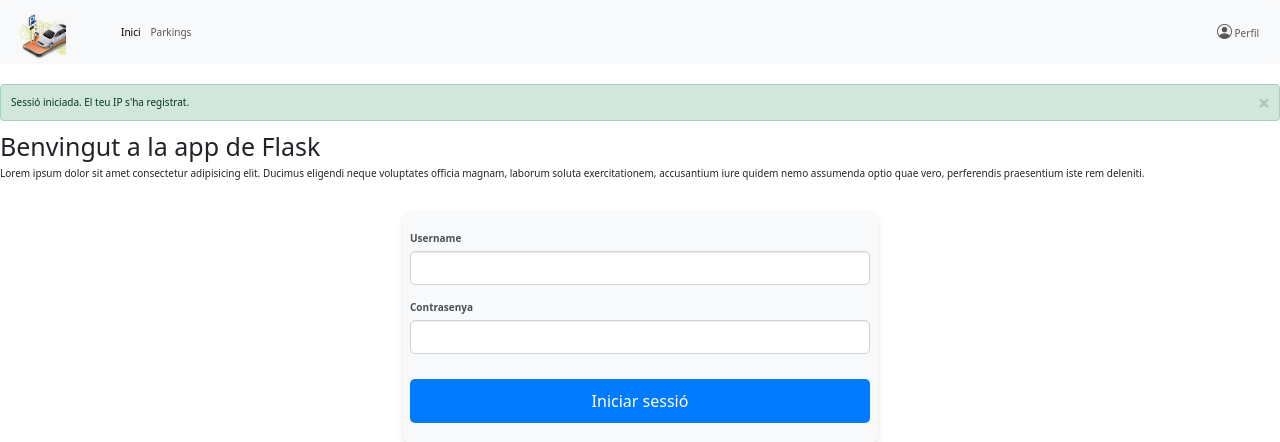
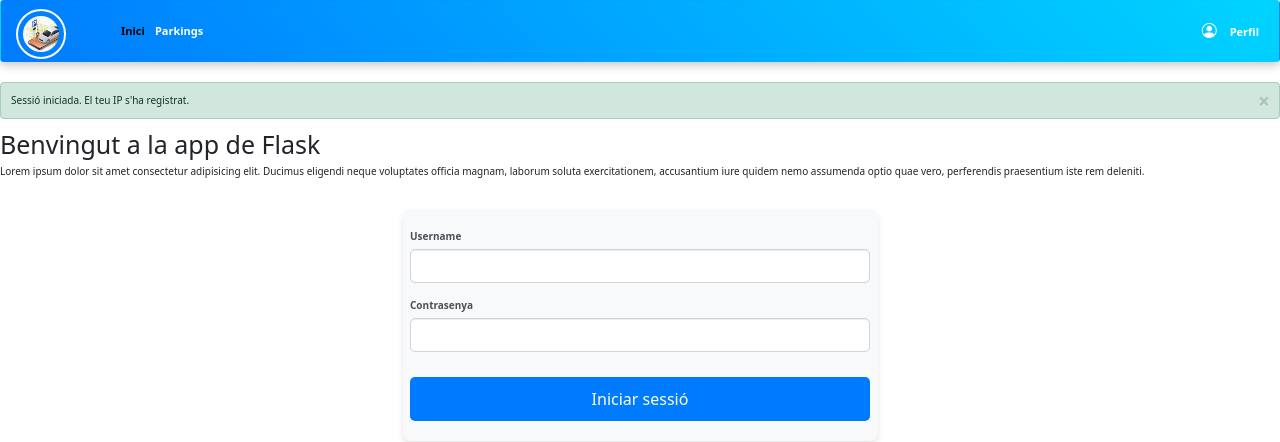
Before and after one commit to mediina04/flask_clase, a Flask app: page /index in a window 1280 px wide. Shown: the top 442 px of the page. Run offline with Flask 3, Linux system fonts and the light colour scheme; some libraries are stand-ins or nearby versions.

Commit message:
modified:   app/static/css/style.css 	modified:   app/templates/navbar.html

```diff
--- a/app/static/css/style.css
+++ b/app/static/css/style.css
@@ -3,7 +3,57 @@ img{
     height: 50px
 }
 
-/* Formulario */
+/* HEADER */
+/* Estilo de la barra de navegación */
+.navbar {
+    background: linear-gradient(45deg, #007bff, #00d4ff); /* Fondo degradado */
+    padding: 10px 20px;
+    box-shadow: 0 4px 8px rgba(0, 0, 0, 0.2); /* Sombra suave */
+  }
+
+  /* Estilo para los enlaces del menú */
+  .navbar-nav .nav-link {
+    font-size: 1.1rem;
+    font-weight: 600;
+    color: #fff; /* Color blanco por defecto */
+    padding: 8px 15px;
+    transition: all 0.3s ease;
+  }
+
+  /* Cambiar color de los enlaces cuando el ratón pasa por encima */
+  .navbar-nav .nav-link:hover {
+    color: #ff9800; /* Naranja brillante al pasar el ratón */
+    text-decoration: underline;
+  }
+
+  /* Icono de perfil con un toque de color */
+  .navbar-nav .nav-item i {
+    font-size: 1.7rem;
+    color: #fff; /* Color blanco */
+    margin-right: 10px; /* Separación entre el icono y el texto */
+    transition: color 0.3s ease;
+  }
+
+  /* Cambio de color del icono al pasar el ratón */
+  .navbar-nav .nav-item:hover i {
+    color: #ff9800; /* Cambia a naranja brillante al pasar el ratón */
+  }
+
+  /* Estilo del logo */
+  .navbar-brand img {
+    border-radius: 50%; /* Para darle una forma redonda al logo */
+    border: 2px solid #fff; /* Borde blanco alrededor del logo */
+    padding: 5px;
+  }
+
+  /* Estilo para el botón colapsable */
+  .navbar-toggler-icon {
+    background-color: #fff; /* Color blanco para el icono del menú colapsable */
+  }
+
+
+
+/* FORMULARIO */
 .formulario {
     background-color: #f8f9fa; /* Color de fons clar */
     border-radius: 8px; /* Arrodonir les cantonades */
--- a/app/templates/navbar.html
+++ b/app/templates/navbar.html
@@ -3,6 +3,8 @@
   <link href="https://cdn.jsdelivr.net/npm/bootstrap@5.3.0-alpha1/dist/css/bootstrap.min.css" rel="stylesheet">
   <!-- Cargar Bootstrap Icons -->
   <link href="https://cdn.jsdelivr.net/npm/bootstrap-icons/font/bootstrap-icons.css" rel="stylesheet">
+  <!-- CSS -->
+  <link rel="stylesheet" href="{{ url_for('static', filename='css/navbar.css') }}">
 </head>
 
 <body>
```
